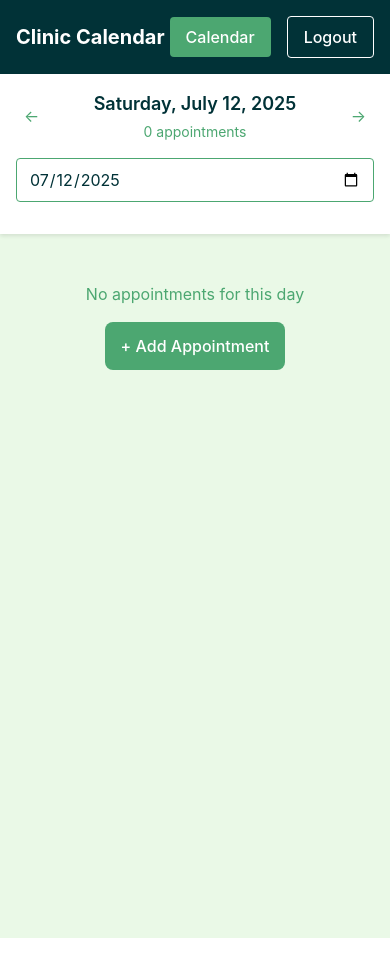
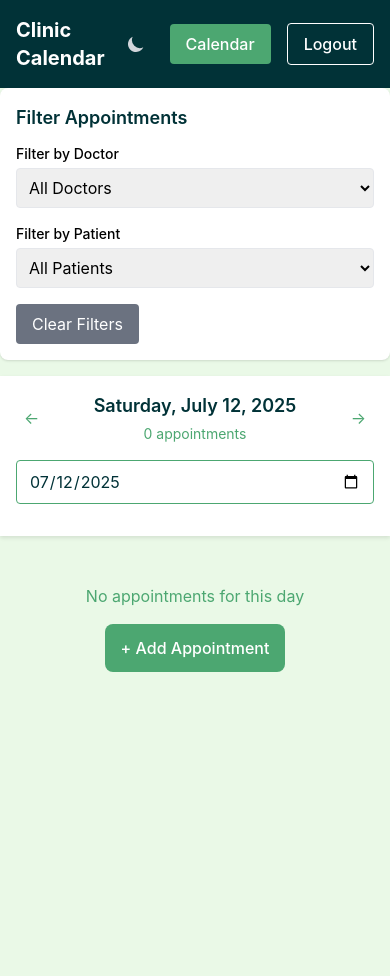
Before and after one commit to farsen119/AppointmentCalender, a React (Vite) app in the folder appointment-calendar/: page /calendar in a window 390 px wide. Shown: the top 976 px of the page. Before the commit the page ends 938 px from the top, so only its background shows below. Built offline with nearby package versions, Linux system fonts and the light colour scheme; sample sign-in values are in the browser's storage; the HTML template or start-up script is replaced by a standard one.

Commit message:
darkmode and filter is added and mobile resposive is alos working

```diff
--- a/appointment-calendar/src/App.jsx
+++ b/appointment-calendar/src/App.jsx
@@ -1,5 +1,6 @@
 import React from "react";
 import { BrowserRouter as Router, Routes, Route, Navigate } from "react-router-dom";
+import { DarkModeProvider } from "./contexts/DarkModeContext";
 import Navbar from "./components/Navbar";
 import Home from "./components/Home";
 import Login from "./components/Login";
@@ -17,6 +18,7 @@ function PublicRoute({ children }) {
 
 function App() {
   return (
+    <DarkModeProvider>
       <Router>
         <Navbar />
         <Routes>
@@ -39,6 +41,7 @@ function App() {
           />
         </Routes>
       </Router>
+    </DarkModeProvider>
   );
 }
 
--- a/appointment-calendar/src/components/AppointmentCalendar.jsx
+++ b/appointment-calendar/src/components/AppointmentCalendar.jsx
@@ -26,6 +26,7 @@ const defaultForm = {
 
 const AppointmentCalendar = () => {
   const [events, setEvents] = useState([]);
+  const [filteredEvents, setFilteredEvents] = useState([]);
   const [showModal, setShowModal] = useState(false);
   const [form, setForm] = useState(defaultForm);
   const [selectedEvent, setSelectedEvent] = useState(null);
@@ -34,6 +35,10 @@ const AppointmentCalendar = () => {
   const [selectedDayAppointments, setSelectedDayAppointments] = useState([]);
   const [selectedDay, setSelectedDay] = useState(null);
   const [isMobileView, setIsMobileView] = useState(false);
+
+  // Filter states
+  const [filterDoctor, setFilterDoctor] = useState('');
+  const [filterPatient, setFilterPatient] = useState('');
 
   useEffect(() => {
     const checkMobile = () => {
@@ -49,10 +54,27 @@ const AppointmentCalendar = () => {
     try {
       const appointments = getAllAppointments();
       setEvents(appointments);
+      setFilteredEvents(appointments);
     } catch (e) {
       setEvents([]);
+      setFilteredEvents([]);
     }
   }, []);
+
+  // Filter appointments when filters change
+  useEffect(() => {
+    let filtered = events;
+
+    if (filterDoctor) {
+      filtered = filtered.filter(event => String(event.doctorId) === filterDoctor);
+    }
+
+    if (filterPatient) {
+      filtered = filtered.filter(event => String(event.patientId) === filterPatient);
+    }
+
+    setFilteredEvents(filtered);
+  }, [events, filterDoctor, filterPatient]);
 
   const handleSave = (formData) => {
     if (selectedEvent) {
@@ -76,6 +98,7 @@ const AppointmentCalendar = () => {
     setSelectedEvent(null);
     setShowModal(true);
   };
+
   const openEditModal = (event) => {
     setForm({
       patientId: event.patientId,
@@ -90,7 +113,6 @@ const AppointmentCalendar = () => {
     setShowModal(true);
   };
 
-  // Delete
   const handleDelete = () => {
     if (selectedEvent) {
       deleteAppointment(selectedEvent.id);
@@ -101,9 +123,67 @@ const AppointmentCalendar = () => {
     }
   };
 
+  const clearFilters = () => {
+    setFilterDoctor('');
+    setFilterPatient('');
+  };
+
+  const FilterSection = () => (
+    <div className="mb-4 p-4 bg-white rounded-lg shadow">
+      <h3 className="text-lg font-semibold mb-3" style={{ color: '#013237' }}>
+        Filter Appointments
+      </h3>
+      <div className="grid grid-cols-1 md:grid-cols-3 gap-4">
+        <div>
+          <label className="block text-sm font-medium mb-1">Filter by Doctor</label>
+          <select
+            value={filterDoctor}
+            onChange={(e) => setFilterDoctor(e.target.value)}
+            className="w-full p-2 border rounded"
+          >
+            <option value="">All Doctors</option>
+            {doctors.map(doctor => (
+              <option key={doctor.id} value={doctor.id}>
+                {doctor.name} - {doctor.specialization}
+              </option>
+            ))}
+          </select>
+        </div>
+        <div>
+          <label className="block text-sm font-medium mb-1">Filter by Patient</label>
+          <select
+            value={filterPatient}
+            onChange={(e) => setFilterPatient(e.target.value)}
+            className="w-full p-2 border rounded"
+          >
+            <option value="">All Patients</option>
+            {patients.map(patient => (
+              <option key={patient.id} value={patient.id}>
+                {patient.name}
+              </option>
+            ))}
+          </select>
+        </div>
+        <div className="flex items-end">
+          <button
+            onClick={clearFilters}
+            className="px-4 py-2 bg-gray-500 text-white rounded hover:bg-gray-600"
+          >
+            Clear Filters
+          </button>
+        </div>
+      </div>
+      {(filterDoctor || filterPatient) && (
+        <div className="mt-2 text-sm text-gray-600">
+          Showing {filteredEvents.length} of {events.length} appointments
+        </div>
+      )}
+    </div>
+  );
+
   const MobileDayView = () => {
     const [selectedDate, setSelectedDate] = useState(new Date());
-    const dayAppointments = events.filter(ev => ev.date === format(selectedDate, 'yyyy-MM-dd'));
+    const dayAppointments = filteredEvents.filter(ev => ev.date === format(selectedDate, 'yyyy-MM-dd'));
 
     const navigateDay = (direction) => {
       const newDate = new Date(selectedDate);
@@ -113,6 +193,9 @@ const AppointmentCalendar = () => {
 
     return (
       <div style={{ backgroundColor: '#eaf9e7', minHeight: '100vh' }}>
+        {/* Filter Section */}
+        <FilterSection />
+
         {/* Header with Date Picker */}
         <div style={{ backgroundColor: 'white', padding: '16px', boxShadow: '0 2px 4px rgba(0,0,0,0.1)' }}>
           <div style={{ display: 'flex', alignItems: 'center', justifyContent: 'space-between', marginBottom: '16px' }}>
@@ -171,7 +254,7 @@ const AppointmentCalendar = () => {
         </div>
 
         {/* Appointments List */}
-        <div style={{ padding: '16px', overflowY: 'auto', height: 'calc(100vh - 140px)' }}>
+        <div style={{ padding: '16px', overflowY: 'auto', height: 'calc(100vh - 280px)' }}>
           {dayAppointments.length === 0 ? (
             <div style={{ textAlign: 'center', padding: '32px 16px' }}>
               <p style={{ color: '#4ca771', marginBottom: '16px' }}>No appointments for this day</p>
@@ -264,7 +347,7 @@ const AppointmentCalendar = () => {
     const DayCell = ({ date }) => {
       const isCurrentMonth = date.getMonth() === currentDate.getMonth();
       const isToday = new Date().toDateString() === date.toDateString();
-      const dayAppointments = events.filter(ev => ev.date === format(date, 'yyyy-MM-dd'));
+      const dayAppointments = filteredEvents.filter(ev => ev.date === format(date, 'yyyy-MM-dd'));
       const firstAppointment = dayAppointments[0];
       const moreCount = dayAppointments.length - 1;
 
@@ -353,6 +436,9 @@ const AppointmentCalendar = () => {
 
     return (
       <div className="p-4">
+        {/* Filter Section */}
+        <FilterSection />
+
         <div className="mb-4 flex justify-between items-center">
           <button
             className="px-3 py-1 rounded bg-dark text-white"
--- a/appointment-calendar/src/components/Home.jsx
+++ b/appointment-calendar/src/components/Home.jsx
@@ -5,11 +5,11 @@ const Home = () => {
   const isAuthenticated = localStorage.getItem("isAuthenticated") === "true";
 
   return (
-    <div className="min-h-screen flex flex-col items-center justify-center" style={{ backgroundColor: "#eaf9e7" }}>
-      <h1 className="text-4xl font-bold mb-4" style={{ color: "#013237" }}>
+    <div className="min-h-screen flex flex-col items-center justify-center bg-primary dark:bg-gray-900">
+      <h1 className="text-4xl font-bold mb-4 text-dark dark:text-white">
         Welcome to the Clinic Appointment Calendar
       </h1>
-      <p className="text-lg mb-8" style={{ color: "#4ca771" }}>
+      <p className="text-lg mb-8 text-accent dark:text-green-400">
         Please login to manage appointments.
       </p>
       {!isAuthenticated && (
--- a/appointment-calendar/src/components/Navbar.jsx
+++ b/appointment-calendar/src/components/Navbar.jsx
@@ -1,9 +1,11 @@
 import React from "react";
 import { Link, useNavigate } from "react-router-dom";
+import { useDarkMode } from "../contexts/DarkModeContext";
 
 const Navbar = () => {
   const isAuthenticated = localStorage.getItem("isAuthenticated") === "true";
   const navigate = useNavigate();
+  const { isDarkMode, toggleDarkMode } = useDarkMode();
 
   const handleLogout = () => {
     localStorage.removeItem("isAuthenticated");
@@ -11,7 +13,8 @@ const Navbar = () => {
   };
 
   return (
-    <nav className="w-full p-4 flex justify-between items-center shadow" style={{ backgroundColor: "#013237" }}>
+    <nav className="w-full p-4 flex justify-between items-center shadow dark:bg-gray-800 dark:text-white"
+         style={{ backgroundColor: isDarkMode ? "#1f2937" : "#013237" }}>
       <div>
         <Link to="/">
           <span className="text-white text-xl font-bold cursor-pointer hover:text-gray-300">
@@ -20,6 +23,23 @@ const Navbar = () => {
         </Link>
       </div>
       <div className="flex items-center gap-4">
+        {/* Dark Mode Toggle */}
+        <button
+          onClick={toggleDarkMode}
+          className="p-2 rounded-full hover:bg-gray-700 transition-colors"
+          title={isDarkMode ? "Switch to Light Mode" : "Switch to Dark Mode"}
+        >
+          {isDarkMode ? (
+            <svg className="w-5 h-5 text-yellow-400" fill="currentColor" viewBox="0 0 20 20">
+              <path fillRule="evenodd" d="M10 2a1 1 0 011 1v1a1 1 0 11-2 0V3a1 1 0 011-1zm4 8a4 4 0 11-8 0 4 4 0 018 0zm-.464 4.95l.707.707a1 1 0 001.414-1.414l-.707-.707a1 1 0 00-1.414 1.414zm2.12-10.607a1 1 0 010 1.414l-.706.707a1 1 0 11-1.414-1.414l.707-.707a1 1 0 011.414 0zM17 11a1 1 0 100-2h-1a1 1 0 100 2h1zm-7 4a1 1 0 011 1v1a1 1 0 11-2 0v-1a1 1 0 011-1zM5.05 6.464A1 1 0 106.465 5.05l-.708-.707a1 1 0 00-1.414 1.414l.707.707zm1.414 8.486l-.707.707a1 1 0 01-1.414-1.414l.707-.707a1 1 0 011.414 1.414zM4 11a1 1 0 100-2H3a1 1 0 000 2h1z" clipRule="evenodd" />
+            </svg>
+          ) : (
+            <svg className="w-5 h-5 text-gray-300" fill="currentColor" viewBox="0 0 20 20">
+              <path d="M17.293 13.293A8 8 0 016.707 2.707a8.001 8.001 0 1010.586 10.586z" />
+            </svg>
+          )}
+        </button>
+
         {!isAuthenticated ? (
           <Link to="/login">
             <button
--- /dev/null
+++ b/appointment-calendar/src/contexts/DarkModeContext.jsx
@@ -0,0 +1,37 @@
+import React, { createContext, useContext, useState, useEffect } from 'react';
+
+const DarkModeContext = createContext();
+
+export const useDarkMode = () => {
+  const context = useContext(DarkModeContext);
+  if (!context) {
+    throw new Error('useDarkMode must be used within a DarkModeProvider');
+  }
+  return context;
+};
+
+export const DarkModeProvider = ({ children }) => {
+  const [isDarkMode, setIsDarkMode] = useState(() => {
+    const saved = localStorage.getItem('darkMode');
+    return saved ? JSON.parse(saved) : false;
+  });
+
+  useEffect(() => {
+    localStorage.setItem('darkMode', JSON.stringify(isDarkMode));
+    if (isDarkMode) {
+      document.documentElement.classList.add('dark');
+    } else {
+      document.documentElement.classList.remove('dark');
+    }
+  }, [isDarkMode]);
+
+  const toggleDarkMode = () => {
+    setIsDarkMode(!isDarkMode);
+  };
+
+  return (
+    <DarkModeContext.Provider value={{ isDarkMode, toggleDarkMode }}>
+      {children}
+    </DarkModeContext.Provider>
+  );
+};
--- a/appointment-calendar/tailwind.config.js
+++ b/appointment-calendar/tailwind.config.js
@@ -4,6 +4,7 @@ export default {
     "./index.html",
     "./src/**/*.{js,ts,jsx,tsx}",
   ],
+  darkMode: 'class',
   theme: {
     extend: {
       colors: {
```
Lines whose indentation alone changed are shown as unchanged.
